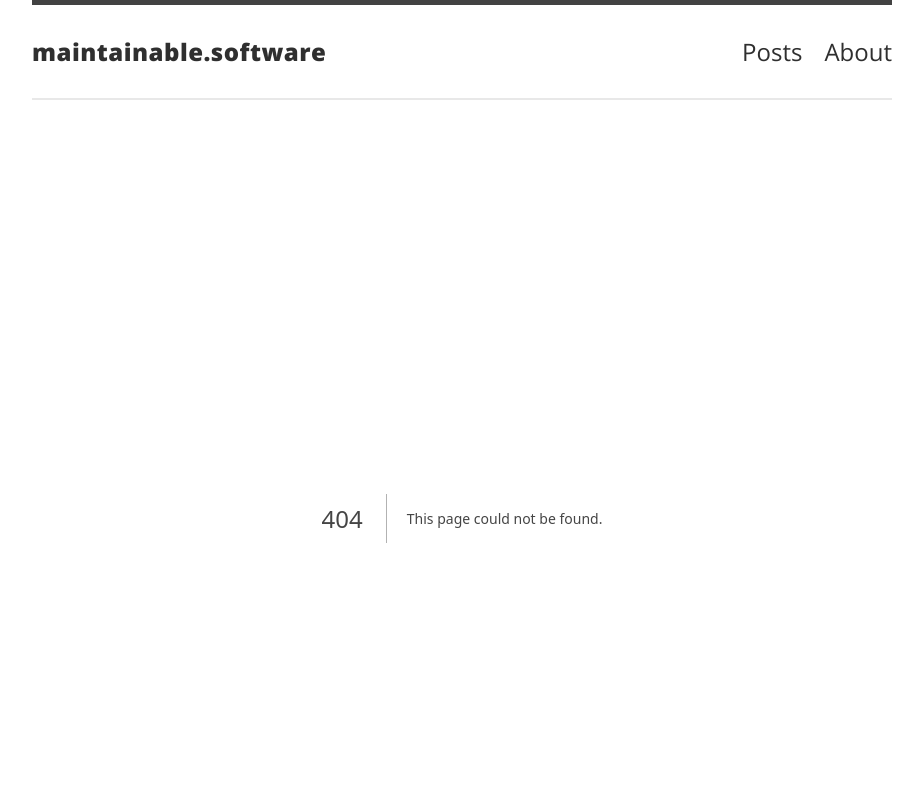
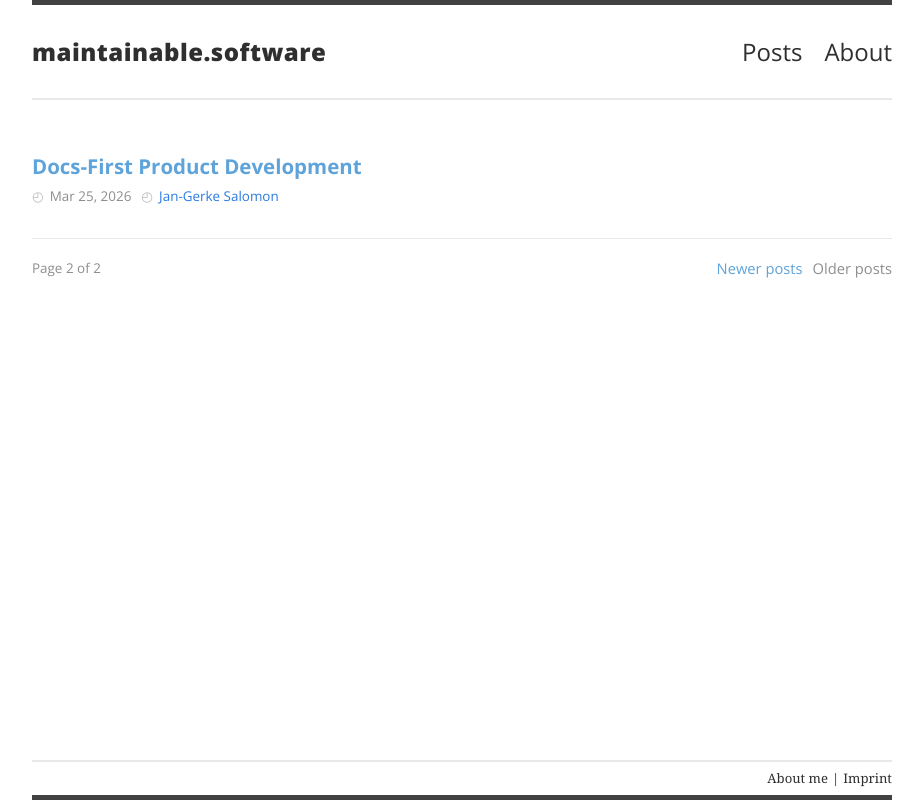
Before and after one commit to maintainable-software/maintainable-software.github.io, a Next.js app: page /page/2/ in a window 1280 px wide. Before the commit this address had no page. Shown: the top 800 px of the page, without its empty margins (178-1101 px from the left). Built offline with nearby package versions, Linux system fonts and the light colour scheme.

Commit message:
Add static home page pagination

```diff
--- a/app/globals.css
+++ b/app/globals.css
@@ -364,6 +364,48 @@ h6 {
   margin: 10px 0 0;
   max-width: 46rem;
   color: #666;
+}
+
+.pagination {
+  display: flex;
+  flex-wrap: wrap;
+  align-items: center;
+  justify-content: space-between;
+  gap: 12px 18px;
+  padding-top: 18px;
+  border-top: 1px solid var(--line);
+}
+
+.pagination__status,
+.pagination__links,
+.pagination__link {
+  font-family: var(--font-ui);
+}
+
+.pagination__status {
+  margin: 0;
+  color: var(--muted);
+  font-size: 0.84rem;
+}
+
+.pagination__links {
+  display: flex;
+  flex-wrap: wrap;
+  gap: 10px;
+}
+
+.pagination__link {
+  color: var(--link);
+  font-size: 0.92rem;
+  text-decoration: none;
+}
+
+.pagination__link:hover {
+  color: var(--link-hover);
+}
+
+.pagination__link--disabled {
+  color: var(--muted);
 }
 
 .content-shell {
--- /dev/null
+++ b/app/page/[page]/page.tsx
@@ -0,0 +1,75 @@
+import type { Metadata } from "next";
+import { notFound } from "next/navigation";
+import { PostArchive } from "@/components/PostArchive";
+import { getPostsForPage, getTotalPostPages } from "@/lib/postPagination";
+import { buildNoIndexPageMetadata } from "@/lib/siteMetadata";
+
+type PageParams = {
+  page: string;
+};
+
+type PageProps = {
+  params: Promise<PageParams>;
+};
+
+function parsePageNumber(rawPage: string): number {
+  const pageNumber = Number.parseInt(rawPage, 10);
+
+  if (!Number.isInteger(pageNumber) || pageNumber < 2) {
+    notFound();
+  }
+
+  return pageNumber;
+}
+
+export const dynamicParams = false;
+
+export function generateStaticParams() {
+  const totalPages = getTotalPostPages();
+
+  return Array.from({ length: Math.max(totalPages - 1, 0) }, (_, index) => ({
+    page: String(index + 2)
+  }));
+}
+
+export async function generateMetadata({
+  params
+}: PageProps): Promise<Metadata> {
+  const { page } = await params;
+  const pageNumber = parsePageNumber(page);
+
+  if (pageNumber > getTotalPostPages()) {
+    notFound();
+  }
+
+  return buildNoIndexPageMetadata({
+    title: `Post archive page ${pageNumber} | maintainable.software`,
+    description:
+      "Older published essays on agentic engineering, software architecture, docs-first product development, and maintainable delivery.",
+    path: `/page/${pageNumber}/`
+  });
+}
+
+export default async function PostArchivePage({ params }: PageProps) {
+  const { page } = await params;
+  const pageNumber = parsePageNumber(page);
+  const totalPages = getTotalPostPages();
+
+  if (pageNumber > totalPages) {
+    notFound();
+  }
+
+  const posts = getPostsForPage(pageNumber);
+
+  if (posts.length === 0) {
+    notFound();
+  }
+
+  return (
+    <PostArchive
+      posts={posts}
+      currentPage={pageNumber}
+      totalPages={totalPages}
+    />
+  );
+}
--- /dev/null
+++ b/components/PostArchive.tsx
@@ -0,0 +1,104 @@
+import Link from "next/link";
+import { formatDisplayDate, type Post } from "@/lib/posts";
+
+type PostArchiveProps = {
+  posts: Post[];
+  currentPage: number;
+  totalPages: number;
+  showIntro?: boolean;
+};
+
+function getPageHref(page: number): string {
+  return page === 1 ? "/" : `/page/${page}/`;
+}
+
+export function PostArchive({
+  posts,
+  currentPage,
+  totalPages,
+  showIntro = false
+}: PostArchiveProps) {
+  const previousPageHref =
+    currentPage > 1 ? getPageHref(currentPage - 1) : undefined;
+  const nextPageHref =
+    currentPage < totalPages ? getPageHref(currentPage + 1) : undefined;
+
+  return (
+    <>
+      {showIntro ? (
+        <section className="intro">
+          <div className="intro__body">
+            <p className="intro__quote">
+              <i>
+                "You will never learn anything new [if it&apos;s not]
+                significantly different from what you already know"
+              </i>
+            </p>
+            <p className="intro__source">
+              Adapted from{" "}
+              <a
+                href="https://www.youtube.com/watch?v=SxdOUGdseq4"
+                target="_blank"
+                rel="noopener noreferrer"
+              >
+                Rich Hickey - Simple made easy
+              </a>
+            </p>
+          </div>
+        </section>
+      ) : null}
+
+      <section className="post-list">
+        {posts.map((post) => (
+          <article className="post-item" key={post.slug}>
+            {post.header_kicker ? (
+              <p className="content-header__kicker post-item__kicker">
+                {post.header_kicker}
+              </p>
+            ) : null}
+            <h2>
+              <Link href={`/${post.slug}/`}>{post.title}</Link>
+            </h2>
+            <p className="post-item__meta">
+              <span>{formatDisplayDate(post.date)}</span>
+              <span className="post-item__author">
+                <Link href="/me/" rel="author">
+                  Jan-Gerke Salomon
+                </Link>
+              </span>
+            </p>
+            <p className="post-item__excerpt">{post.excerpt}</p>
+          </article>
+        ))}
+      </section>
+
+      {totalPages > 1 ? (
+        <nav className="pagination" aria-label="Post archive pagination">
+          <p className="pagination__status">
+            Page {currentPage} of {totalPages}
+          </p>
+          <div className="pagination__links">
+            {previousPageHref ? (
+              <Link className="pagination__link" href={previousPageHref}>
+                Newer posts
+              </Link>
+            ) : (
+              <span className="pagination__link pagination__link--disabled">
+                Newer posts
+              </span>
+            )}
+            {nextPageHref ? (
+              <Link className="pagination__link" href={nextPageHref}>
+                Older posts
+              </Link>
+            ) : (
+              <span className="pagination__link pagination__link--disabled">
+                Older posts
+              </span>
+            )}
+          </div>
+        </nav>
+      ) : null}
+    </>
+  );
+}
--- /dev/null
+++ b/lib/postPagination.ts
@@ -0,0 +1,14 @@
+import { getAllPosts } from "@/lib/posts";
+
+export const POSTS_PER_PAGE = 4;
+
+export function getTotalPostPages(): number {
+  return Math.ceil(getAllPosts().length / POSTS_PER_PAGE);
+}
+
+export function getPostsForPage(pageNumber: number) {
+  const posts = getAllPosts();
+  const start = (pageNumber - 1) * POSTS_PER_PAGE;
+
+  return posts.slice(start, start + POSTS_PER_PAGE);
+}
```
Also changed, not shown: app/page.tsx (+10 -49 lines).
